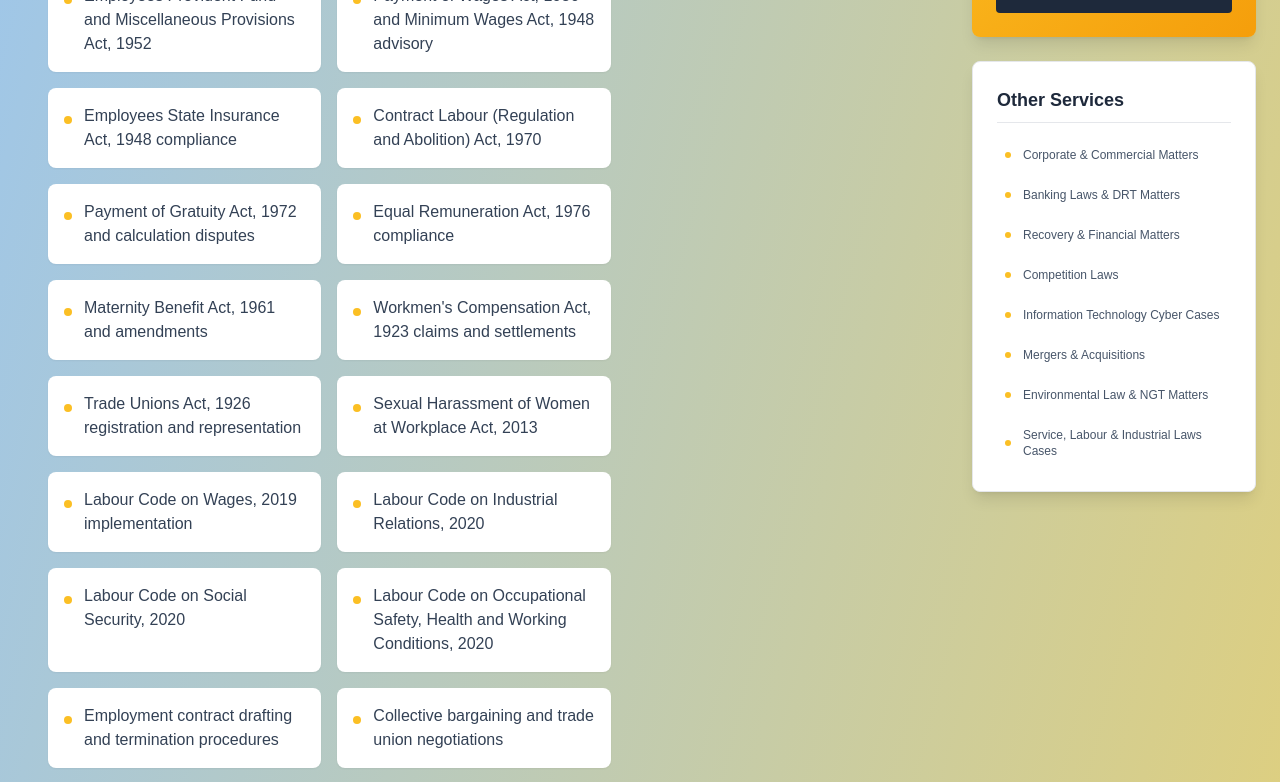
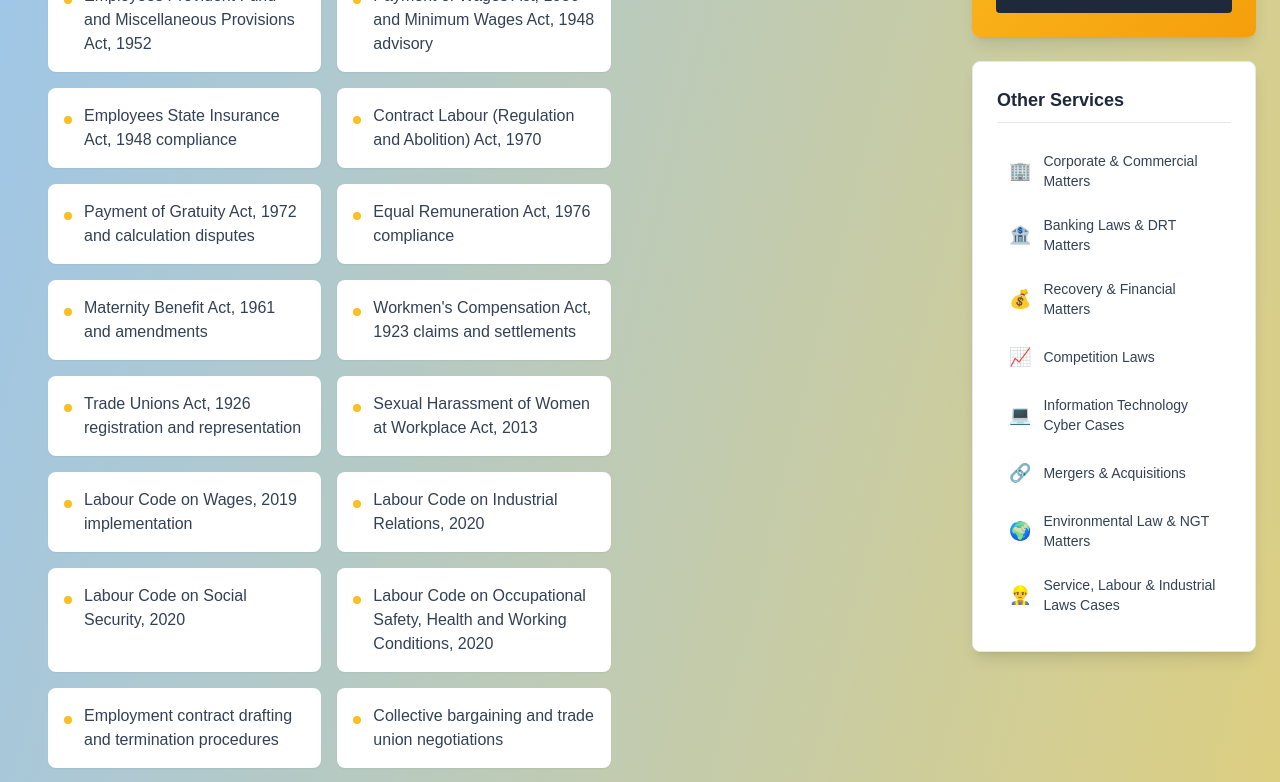
Before and after one commit to Kvothe045/Law-v2, a Next.js app: page /labour in a window 1280 px wide. Shown: the part 1260-2042 px from the top of the page. Built offline with nearby package versions, Linux system fonts and the light colour scheme.

Commit message:
fixed routing

```diff
--- a/app/contact/page.tsx
+++ b/app/contact/page.tsx
@@ -4,7 +4,7 @@ import Header from "@/components/Header";
 import Navbar from "@/components/Navbar";
 import Footer from "@/components/Footer";
 import dynamic from "next/dynamic";
-import { MapPin, Phone, Mail, Quote } from "lucide-react";
+import { MapPin, Phone, Mail, Quote, Navigation } from "lucide-react";
 
 const MapSection = dynamic(() => import("@/components/MapSection"), {
   ssr: false,
@@ -17,7 +17,6 @@ const ContactUsPage: React.FC = () => {
         <Header />
         <Navbar />
       </div>
-
 
       <section className="relative bg-gradient-to-br from-amber-300 via-blue-400 to-amber-300 text-black py-20 px-6 md:px-12">
         <div className="max-w-7xl mx-auto flex flex-col md:flex-row items-start gap-10">
@@ -40,7 +39,9 @@ const ContactUsPage: React.FC = () => {
             </div>
 
             <div className="bg-white rounded-xl shadow-xl p-8 text-indigo-900 max-w-md">
-              <h2 className="text-2xl font-semibold mb-6">Contact Information</h2>
+              <h2 className="text-2xl font-semibold mb-6">
+                Contact Information
+              </h2>
               <div className="space-y-6 text-lg">
                 <div className="flex items-start space-x-4">
                   <MapPin className="w-6 h-6 text-amber-500 mt-1" />
@@ -53,6 +54,17 @@ const ContactUsPage: React.FC = () => {
                     <br />
                     Haryana, INDIA
                   </address>
+                </div>
+                <div className="mb-4 ml-8">
+                  <a
+                    href="https://www.google.com/maps?q=836-A,+8th+Floor,+Tower+B-3,+Spaze+I-Tech+Park,+Sector+49,+Sohna+Road,+Gurugram+122018,+Haryana,+India"
+                    target="_blank"
+                    rel="noopener noreferrer"
+                    className="w-full inline-flex items-center justify-center gap-2 px-4 py-2 bg-blue-600 text-white text-sm font-medium rounded-lg hover:bg-blue-700 transition"
+                  >
+                    <Navigation className="w-5 h-5" />
+                    View on Map
+                  </a>
                 </div>
                 <div className="flex items-center space-x-4">
                   <Phone className="w-6 h-6 text-amber-500" />
@@ -105,7 +117,9 @@ const ContactUsPage: React.FC = () => {
                 className="bg-indigo-50 border border-indigo-100 rounded-xl shadow-md p-6 text-left flex flex-col gap-4 transition-transform duration-300 ease-in-out hover:shadow-lg hover:-translate-y-2"
               >
                 <Quote className="w-6 h-6 text-amber-500" />
-                <p className="text-lg italic text-indigo-800">“{testimonial.quote}”</p>
+                <p className="text-lg italic text-indigo-800">
+                  “{testimonial.quote}”
+                </p>
                 <div className="text-sm font-semibold text-indigo-600 mt-auto text-right">
                   — {testimonial.name}
                 </div>
--- a/components/ContentSection.tsx
+++ b/components/ContentSection.tsx
@@ -1,6 +1,7 @@
-"use client"
+"use client";
+import Link from "next/link";
 // components/ContentSection.tsx
-import React from 'react';
+import React from "react";
 
 interface ContentSectionProps {
   title: string;
@@ -69,25 +70,32 @@ const ContentSection: React.FC<ContentSectionProps> = ({
             <div className="sticky top-8 space-y-6">
               {/* Quick Contact Card */}
               <div className="bg-gradient-to-br from-slate-800 to-blue-900 text-white p-6 rounded-lg shadow-lg">
-                <h3 className="text-xl font-semibold mb-4 text-amber-400">Need Legal Help?</h3>
+                <h3 className="text-xl font-semibold mb-4 text-amber-400">
+                  Need Legal Help?
+                </h3>
                 <p className="text-cream-100 mb-4 text-sm">
-                  Get expert legal consultation for your case. Our experienced team is here to help.
+                  Get expert legal consultation for your case. Our experienced
+                  team is here to help.
                 </p>
-                <button className="w-full bg-amber-400 hover:bg-amber-500 text-slate-900 font-semibold py-3 px-4 rounded-lg transition-colors duration-300">
-                  Get Consultation
-                </button>
+                <Link href="/contact">
+                  <button className="w-full bg-amber-400 hover:bg-amber-500 text-slate-900 font-semibold py-3 px-4 rounded-lg transition-colors duration-300">
+                    Get Consultation
+                  </button>
+                </Link>
               </div>
 
               {/* Features */}
               <div className="bg-white p-6 rounded-lg shadow-lg border border-cream-200">
-                <h3 className="text-lg font-semibold text-slate-800 mb-4">Why Choose Us?</h3>
+                <h3 className="text-lg font-semibold text-slate-800 mb-4">
+                  Why Choose Us?
+                </h3>
                 <div className="space-y-3">
                   {[
-                    'Pan India Representation',
-                    'Supreme Court Practice',
-                    'Experienced Legal Team',
-                    'Proven Track Record',
-                    'Client-Focused Approach'
+                    "Pan India Representation",
+                    "Supreme Court Practice",
+                    "Experienced Legal Team",
+                    "Proven Track Record",
+                    "Client-Focused Approach",
                   ].map((feature, index) => (
                     <div key={index} className="flex items-center space-x-3">
                       <div className="w-2 h-2 bg-amber-400 rounded-full"></div>
--- a/components/Footer.tsx
+++ b/components/Footer.tsx
@@ -17,8 +17,10 @@ import {
   FileText,
   Briefcase,
   Shield,
+  Navigation,
   Gavel
 } from 'lucide-react';
+import { div } from "framer-motion/client";
 
 const Footer = () => {
   const containerVariants = {
@@ -105,6 +107,17 @@ const Footer = () => {
                       Sohna Road, Gurugram 122018<br />
                       Haryana, INDIA
                     </p>
+                  </div>
+                   <div className="mb-4  ml-6">
+                    <a
+                      href="https://www.google.com/maps?q=836-A,+8th+Floor,+Tower+B-3,+Spaze+I-Tech+Park,+Sector+49,+Sohna+Road,+Gurugram+122018,+Haryana,+India"
+                      target="_blank"
+                      rel="noopener noreferrer"
+                      className="w-full inline-flex items-center justify-center gap-2 px-4 py-2 bg-blue-600 text-white text-sm font-medium rounded-lg hover:bg-blue-700 transition"
+                    >
+                      <Navigation className="w-5 h-5" />
+                      View on Map
+                    </a>
                   </div>
                   <div className="flex items-center gap-3 mb-3">
                     <Phone className="w-5 h-5 text-amber-600" />
--- a/components/Practice.tsx
+++ b/components/Practice.tsx
@@ -9,18 +9,18 @@ const PracticeAreas: React.FC = () => {
     { name: 'Property Disputes', href: '/property', icon: '🏢' },
     { name: 'Matrimonial Disputes', href: '/matrimonial', icon: '💍' },
     { name: 'Insolvency & Bankruptcy', href: '/insolvency', icon: '📊' },
-    { name: 'Arbitration / ADR', href: '/adr', icon: '🤝' },
+    { name: 'Arbitration / ADR', href: '/arbitration', icon: '🤝' },
   ];
 
   const otherServices = [
-    'Corporate & Commercial Matters',
-    'Banking Laws & DRT Matters',
-    'Recovery & Financial Matters',
-    'Competition Laws',
-    'Information Technology Cyber Cases',
-    'Mergers & Acquisitions',
-    'Environmental Law & NGT Matters',
-    'Service, Labour & Industrial Laws Cases'
+    {name: 'Corporate & Commercial Matters', href: '/corporate', icon: '🏢' },
+    {name: 'Banking Laws & DRT Matters', href: '/banking', icon: '🏦' },
+    {name: 'Recovery & Financial Matters', href: '/recovery', icon: '💰' },
+    {name: 'Competition Laws', href: '/competition', icon: '📈' },
+    {name: 'Information Technology Cyber Cases', href: '/cyber', icon: '💻' } ,
+    {name: 'Mergers & Acquisitions', href: '/mergers', icon: '🔗' },
+    {name: 'Environmental Law & NGT Matters', href: '/environment_law', icon: '🌍' },
+    {name: 'Service, Labour & Industrial Laws Cases', href: '/labour', icon: '👷‍♂️' },
   ];
 
   return (
@@ -87,16 +87,20 @@ const PracticeAreas: React.FC = () => {
           <h3 className="text-2xl font-semibold text-slate-800 mb-8 text-center">
             Other Services
           </h3>
-          <div className="bg-white rounded-lg shadow-lg p-8 border border-cream-200">
-            <div className="grid md:grid-cols-2 lg:grid-cols-3 gap-4">
-              {otherServices.map((service, index) => (
-                <div key={index} className="flex items-center space-x-3 p-3 hover:bg-slate-50 rounded-lg transition-colors duration-300">
-                  <div className="w-2 h-2 bg-amber-400 rounded-full flex-shrink-0"></div>
-                  <span className="text-slate-700 text-sm">{service}</span>
-                </div>
-              ))}
-            </div>
-          </div>
+          <div className="space-y-2">
+          {otherServices.map((service, index) => (
+            <Link href={service.href} key={index}>
+              <div className="flex items-center space-x-3 p-3 hover:bg-slate-50 rounded-lg transition-all duration-300 cursor-pointer group">
+                <span className="text-lg group-hover:scale-110 transition-transform duration-300">
+                  {service.icon}
+                </span>
+                <span className="text-slate-700 text-sm group-hover:text-amber-600 transition-colors duration-300">
+                  {service.name}
+                </span>
+              </div>
+            </Link>
+          ))}
+        </div>
         </div>
       </div>
     </section>
--- a/components/Sidebar.tsx
+++ b/components/Sidebar.tsx
@@ -8,18 +8,18 @@ const Sidebar: React.FC = () => {
     { name: 'Property Disputes', href: '/property', icon: '🏢' },
     { name: 'Matrimonial Disputes', href: '/matrimonial', icon: '💍' },
     { name: 'Insolvency & Bankruptcy', href: '/insolvency', icon: '📊' },
-    { name: 'Arbitration / ADR', href: '/adr', icon: '🤝' },
+    { name: 'Arbitration / ADR', href: '/arbitration', icon: '🤝' },
   ];
 
   const otherServices = [
-    'Corporate & Commercial Matters',
-    'Banking Laws & DRT Matters',
-    'Recovery & Financial Matters',
-    'Competition Laws',
-    'Information Technology Cyber Cases',
-    'Mergers & Acquisitions',
-    'Environmental Law & NGT Matters',
-    'Service, Labour & Industrial Laws Cases'
+    {name: 'Corporate & Commercial Matters', href: '/corporate', icon: '🏢' },
+    {name: 'Banking Laws & DRT Matters', href: '/banking', icon: '🏦' },
+    {name: 'Recovery & Financial Matters', href: '/recovery', icon: '💰' },
+    {name: 'Competition Laws', href: '/competition', icon: '📈' },
+    {name: 'Information Technology Cyber Cases', href: '/cyber', icon: '💻' } ,
+    {name: 'Mergers & Acquisitions', href: '/mergers', icon: '🔗' },
+    {name: 'Environmental Law & NGT Matters', href: '/environment_law', icon: '🌍' },
+    {name: 'Service, Labour & Industrial Laws Cases', href: '/labour', icon: '👷‍♂️' },
   ];
 
   return (
@@ -52,9 +52,11 @@ const Sidebar: React.FC = () => {
         <p className="text-slate-800 text-sm mb-4">
           Video conferencing consultations available
         </p>
+        <Link href="/contact">
         <button className="w-full bg-slate-800 hover:bg-slate-900 text-white font-semibold py-2 px-4 rounded transition-colors duration-300 text-sm">
           Book Now
         </button>
+        </Link>
       </div>
 
       {/* Other Services */}
@@ -64,10 +66,16 @@ const Sidebar: React.FC = () => {
         </h3>
         <div className="space-y-2">
           {otherServices.map((service, index) => (
-            <div key={index} className="flex items-center space-x-3 p-2 hover:bg-slate-50 rounded transition-colors duration-300">
-              <div className="w-1.5 h-1.5 bg-amber-400 rounded-full flex-shrink-0"></div>
-              <span className="text-slate-600 text-xs">{service}</span>
-            </div>
+            <Link href={service.href} key={index}>
+             <div className="flex items-center space-x-3 p-3 hover:bg-slate-50 rounded-lg transition-all duration-300 cursor-pointer group">
+                <span className="text-lg group-hover:scale-110 transition-transform duration-300">
+                  {service.icon}
+                </span>
+                <span className="text-slate-700 text-sm group-hover:text-amber-600 transition-colors duration-300">
+                  {service.name}
+                </span>
+              </div>
+            </Link>
           ))}
         </div>
       </div>
```
